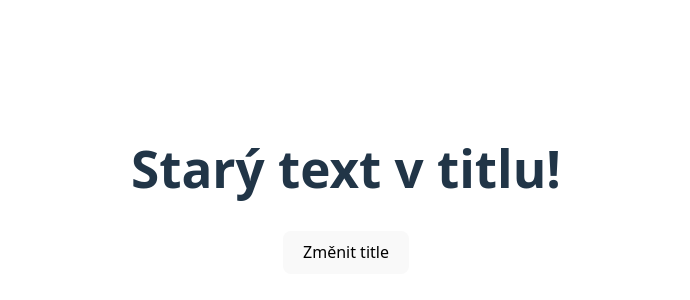
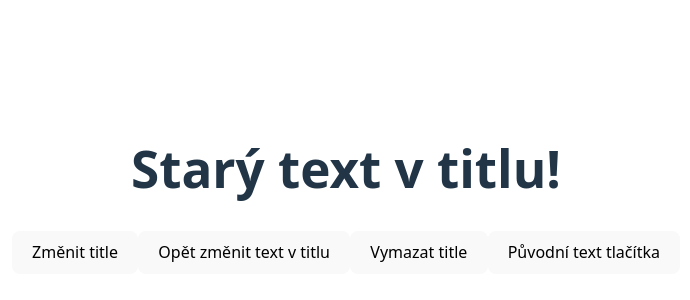
Before and after one commit to Barbora6/procvicovani, a React (Vite) app in the folder my-app/: page / in a window 1280 px wide. Shown: the part 210-510 px from the top of the page, without its empty margins (294-984 px from the left). Built offline with nearby package versions, Linux system fonts and the light colour scheme.

Commit message:
nová tlačítka

```diff
--- a/my-app/src/components/ChangeTitle.jsx
+++ b/my-app/src/components/ChangeTitle.jsx
@@ -2,15 +2,31 @@ import { useState } from "react";
 
 export const ChangeTitle = () => {
   const [title, setTitle] = useState("Starý text v titlu!");
+  const [buttonText, setButtonText] = useState("Původní text tlačítka");
 
   const buttonHandler = () => {
     setTitle("Nový text v titlu!");
+  };
+
+  const button2Handler = () => {
+    setTitle("XXXXXXXXXXXXXX");
+  };
+
+  const deleteAll = () => {
+    setTitle("");
+  };
+
+  const buttonChange = () => {
+    setButtonText("Nový text tlačítka");
   };
 
   return (
     <>
       <h1>{title}</h1>
       <button onClick={buttonHandler}>Změnit title</button>
+      <button onClick={button2Handler}>Opět změnit text v titlu</button>
+      <button onClick={deleteAll}>Vymazat title</button>
+      <button onClick={buttonChange}>{buttonText}</button>
     </>
   );
 };
```
